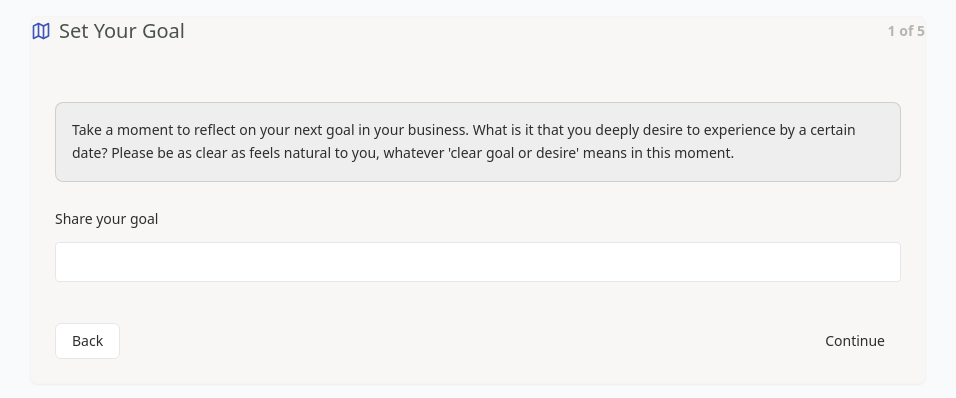
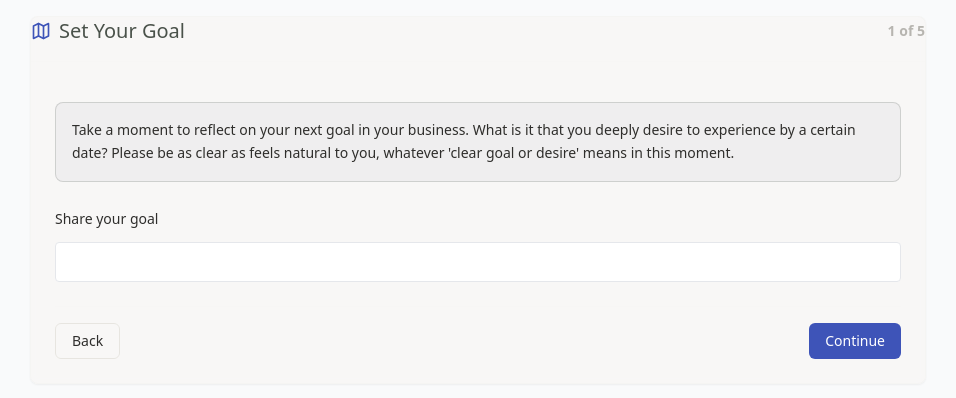
Before and after one commit to peatf/gps-live, a Next.js app: page / in a window 1280 px wide. Shown: the top 398 px of the page, without its empty margins (162-1118 px from the left). Built offline with nearby package versions, Linux system fonts and the light colour scheme.

Commit message:
Update Button.js

```diff
--- a/src/components/Button/Button.js
+++ b/src/components/Button/Button.js
@@ -1,6 +1,6 @@
 // src/components/Button/Button.js
 import React from "react";
-import { cn } from "../../utils/cn";  // Using relative import
+import { cn } from "../../utils/cn";
 
 export const Button = ({
   children,
@@ -11,7 +11,7 @@ export const Button = ({
   className,
   ...props
 }) => {
-  const baseStyles = "button";
+  const baseStyles = "inline-flex items-center justify-center rounded-md text-sm font-medium transition-all duration-200";
   const sizeStyles = {
     default: "h-9 px-4 py-2",
     sm: "h-8 rounded-md px-3 text-xs",
@@ -20,11 +20,11 @@ export const Button = ({
   };
 
   const variantStyles = {
-    primary: "button-primary",
-    outline: "button-outline",
-    secondary: "bg-secondary text-secondary-foreground hover:bg-secondary/80",
-    ghost: "hover:bg-accent hover:text-accent-foreground",
-    link: "text-primary underline-offset-4 hover:underline",
+    primary: "bg-sage text-white hover:bg-sage-light shadow-sm",
+    cosmic: "bg-cosmic text-white hover:bg-cosmic-light shadow-cosmic",
+    outline: "border border-stone hover:border-cosmic-light bg-transparent hover:bg-stone/5",
+    ghost: "hover:bg-stone/5 hover:text-cosmic",
+    link: "text-cosmic underline-offset-4 hover:underline",
   };
 
   return (
@@ -33,6 +33,7 @@ export const Button = ({
         baseStyles,
         sizeStyles[size],
         variantStyles[variant],
+        "hover:scale-[1.02] active:scale-[0.98]",
         className
       )}
       onClick={onClick}
```
